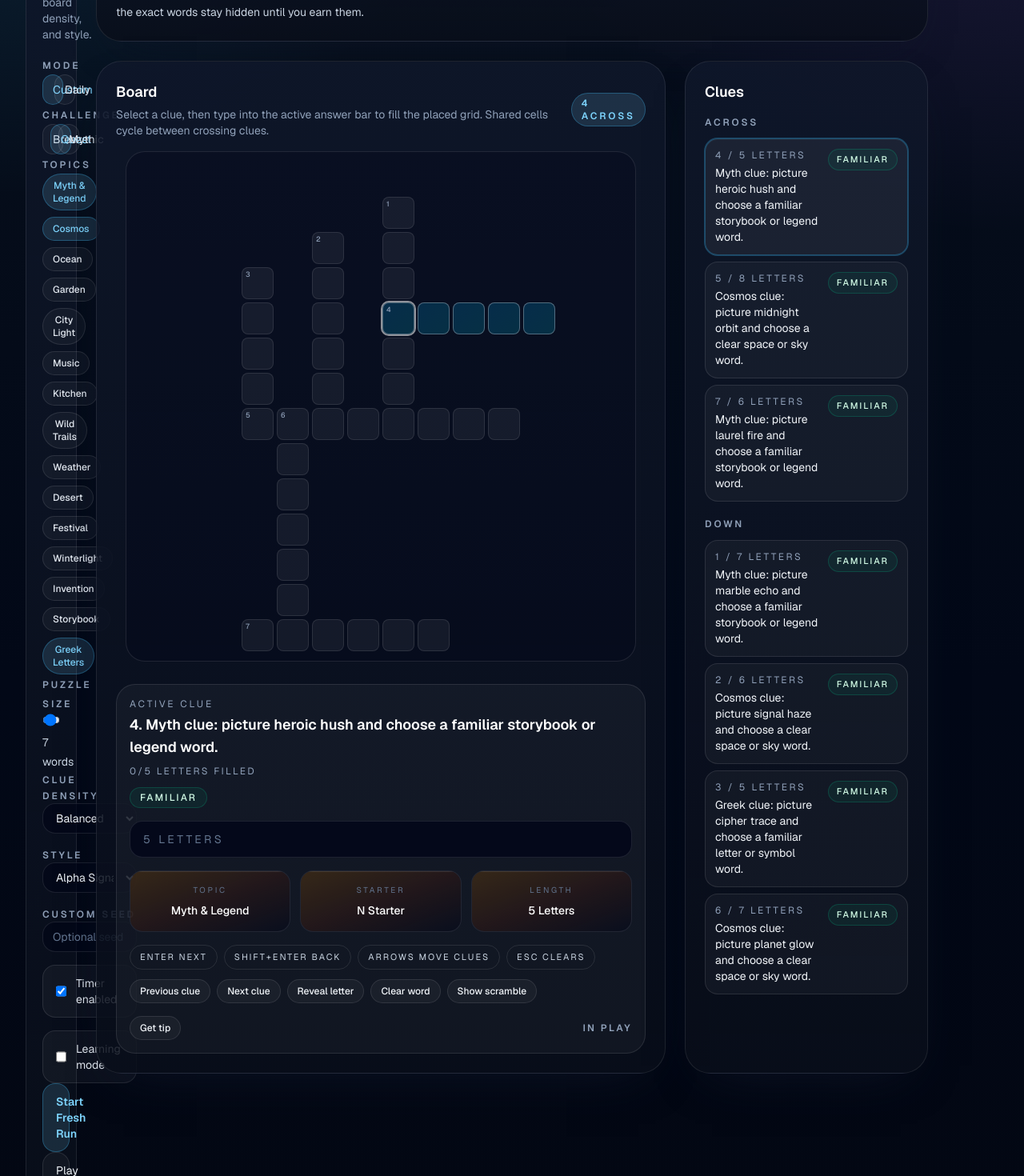
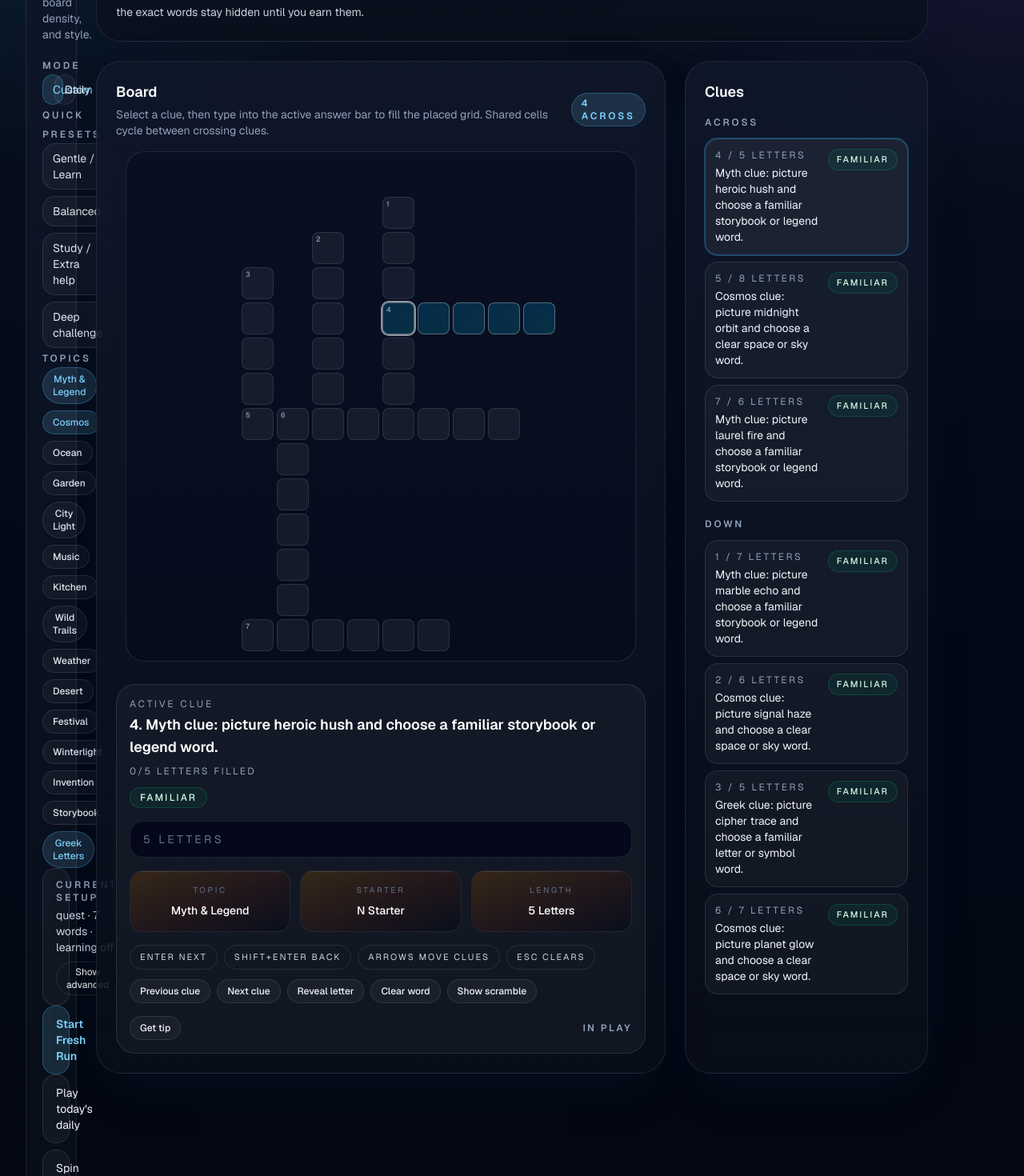
Before and after one commit to dmoliveira/ai-word-puzzle, a Next.js app: page / in a window 1280 px wide. Shown: the part 380-1850 px from the top of the page at 80% size. Built offline with nearby package versions, Linux system fonts and the light colour scheme.

Commit message:
Compress builder into presets

```diff
--- a/app/components/word-puzzle-studio.tsx
+++ b/app/components/word-puzzle-studio.tsx
@@ -18,6 +18,7 @@ type ToastTone = NonNullable<ToastState>["tone"];
 type HistoryFilterMode = "all" | "daily" | "custom";
 type HistoryFilterStatus = "all" | "finished" | "active";
 type RevealConfirmState = "none" | "word" | "puzzle";
+type BuilderPresetId = "gentle" | "balanced" | "study" | "deep";
 
 const defaultOptions: PuzzleOptions = {
   mode: "custom",
@@ -383,6 +384,7 @@ export function WordPuzzleStudio() {
   const [mobilePanel, setMobilePanel] = useState<"board" | "clues" | "archive">("board");
   const [leftSidebarOpen, setLeftSidebarOpen] = useState(false);
   const [rightSidebarOpen, setRightSidebarOpen] = useState(false);
+  const [builderAdvancedOpen, setBuilderAdvancedOpen] = useState(false);
   const [revealConfirm, setRevealConfirm] = useState<RevealConfirmState>("none");
   const [shownAnagrams, setShownAnagrams] = useState<Record<string, string>>({});
   const [isStarting, setIsStarting] = useState(false);
@@ -523,6 +525,48 @@ export function WordPuzzleStudio() {
     }
   }
 
+  function applyPreset(preset: BuilderPresetId) {
+    const presetOptions: Record<BuilderPresetId, Partial<PuzzleOptions>> = {
+      gentle: {
+        challenge: "breeze",
+        puzzleSize: 6,
+        clueDensity: 3,
+        learningMode: true,
+      },
+      balanced: {
+        challenge: "quest",
+        puzzleSize: 7,
+        clueDensity: 2,
+        learningMode: false,
+      },
+      study: {
+        challenge: "quest",
+        puzzleSize: 8,
+        clueDensity: 3,
+        learningMode: true,
+      },
+      deep: {
+        challenge: "mythic",
+        puzzleSize: 9,
+        clueDensity: 2,
+        learningMode: true,
+      },
+    };
+
+    const nextOptions = normalizeOptions({
+      ...options,
+      ...presetOptions[preset],
+    });
+    setOptions(nextOptions);
+    setState((current) => ({
+      ...current,
+      run: {
+        ...current.run,
+        options: nextOptions,
+      },
+    }));
+  }
+
   function toggleTopic(topicId: TopicId) {
     setOptions((current) => {
       const hasTopic = current.topics.includes(topicId);
@@ -1026,11 +1070,16 @@ export function WordPuzzleStudio() {
               </div>
 
               <div className="space-y-2">
-                <label className="text-xs font-semibold uppercase tracking-[0.24em] text-slate-400">Challenge</label>
-                <div className="grid grid-cols-3 gap-2">
-                  {(["breeze", "quest", "mythic"] as const).map((level) => (
-                    <button key={level} type="button" onClick={() => updateOptions("challenge", level)} className={`rounded-2xl border px-3 py-2 text-sm capitalize transition ${options.challenge === level ? "accent-chip" : "border-white/10 bg-white/4 text-slate-200"}`}>
-                      {level}
+                <label className="text-xs font-semibold uppercase tracking-[0.24em] text-slate-400">Quick presets</label>
+                <div className="grid gap-2">
+                  {([
+                    ["gentle", "Gentle / Learn"],
+                    ["balanced", "Balanced"],
+                    ["study", "Study / Extra help"],
+                    ["deep", "Deep challenge"],
+                  ] as const).map(([preset, label]) => (
+                    <button key={preset} type="button" onClick={() => applyPreset(preset)} className="rounded-2xl border border-white/10 bg-white/4 px-3 py-2 text-left text-sm text-slate-200 transition hover:border-white/20">
+                      {label}
                     </button>
                   ))}
                 </div>
@@ -1047,13 +1096,36 @@ export function WordPuzzleStudio() {
                 </div>
               </div>
 
+              <div className="rounded-2xl border border-white/10 bg-white/4 px-4 py-3 text-sm text-slate-300">
+                <div className="flex flex-wrap items-center justify-between gap-2">
+                  <div>
+                    <div className="text-xs font-semibold uppercase tracking-[0.24em] text-slate-400">Current setup</div>
+                    <div className="mt-1">{options.challenge} · {options.puzzleSize} words · {options.learningMode ? "learning on" : "learning off"}</div>
+                  </div>
+                  <button type="button" onClick={() => setBuilderAdvancedOpen((current) => !current)} className="rounded-full border border-white/10 px-3 py-1 text-xs text-slate-100">
+                    {builderAdvancedOpen ? "Hide advanced" : "Show advanced"}
+                  </button>
+                </div>
+              </div>
+
+              <div className={`${builderAdvancedOpen ? "grid" : "hidden"} gap-4`}>
+                <div className="space-y-2">
+                  <label className="text-xs font-semibold uppercase tracking-[0.24em] text-slate-400">Challenge</label>
+                  <div className="grid grid-cols-3 gap-2">
+                    {(["breeze", "quest", "mythic"] as const).map((level) => (
+                      <button key={level} type="button" onClick={() => updateOptions("challenge", level)} className={`rounded-2xl border px-3 py-2 text-sm capitalize transition ${options.challenge === level ? "accent-chip" : "border-white/10 bg-white/4 text-slate-200"}`}>
+                        {level}
+                      </button>
+                    ))}
+                  </div>
+                </div>
+
                 <label className="space-y-2 text-sm text-slate-300">
                   <span className="text-xs font-semibold uppercase tracking-[0.24em] text-slate-400">Puzzle Size</span>
                   <input type="range" min={4} max={12} value={options.puzzleSize} onChange={(event) => updateOptions("puzzleSize", Number(event.target.value))} className="w-full" />
                   <span>{options.puzzleSize} words</span>
                 </label>
 
-              <div className="grid gap-4">
                 <label className="space-y-2 text-sm text-slate-300">
                   <span className="text-xs font-semibold uppercase tracking-[0.24em] text-slate-400">Clue Density</span>
                   <select value={options.clueDensity} onChange={(event) => updateOptions("clueDensity", Number(event.target.value) as 1 | 2 | 3)} className="w-full rounded-2xl border border-white/10 bg-slate-950/70 px-3 py-2 text-sm text-slate-100 outline-none">
```
Also changed, not shown: 1 other file (tests, documents, lock files or other folders). Lines whose indentation alone changed are shown as unchanged.
